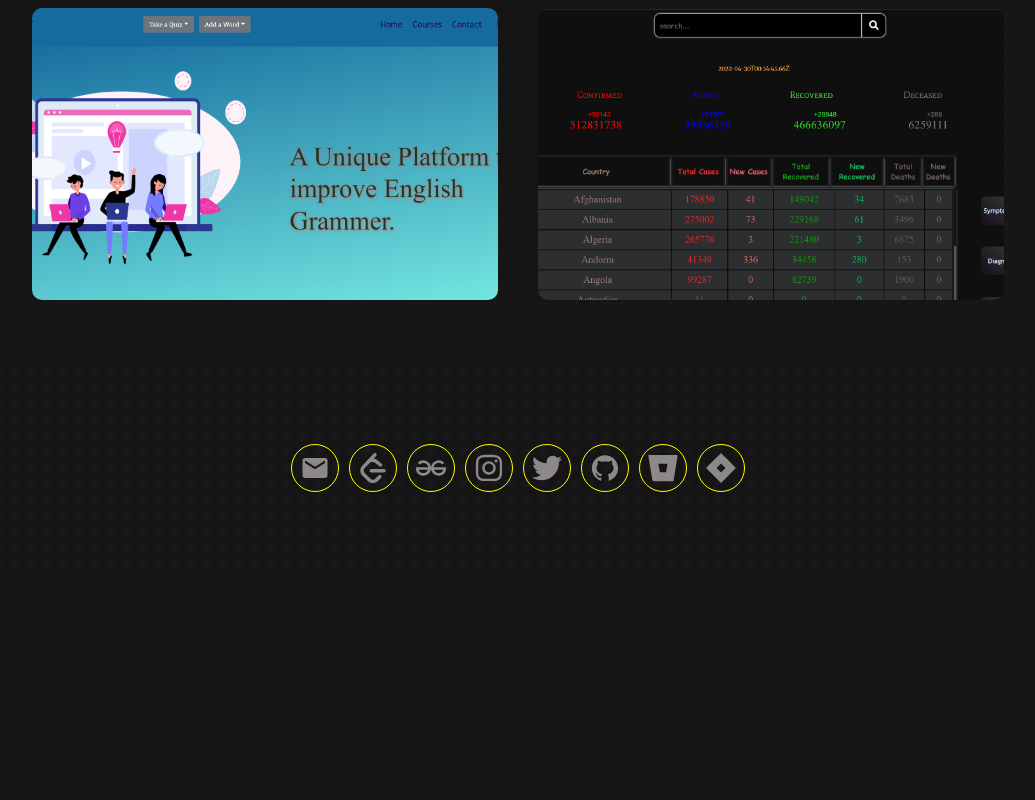
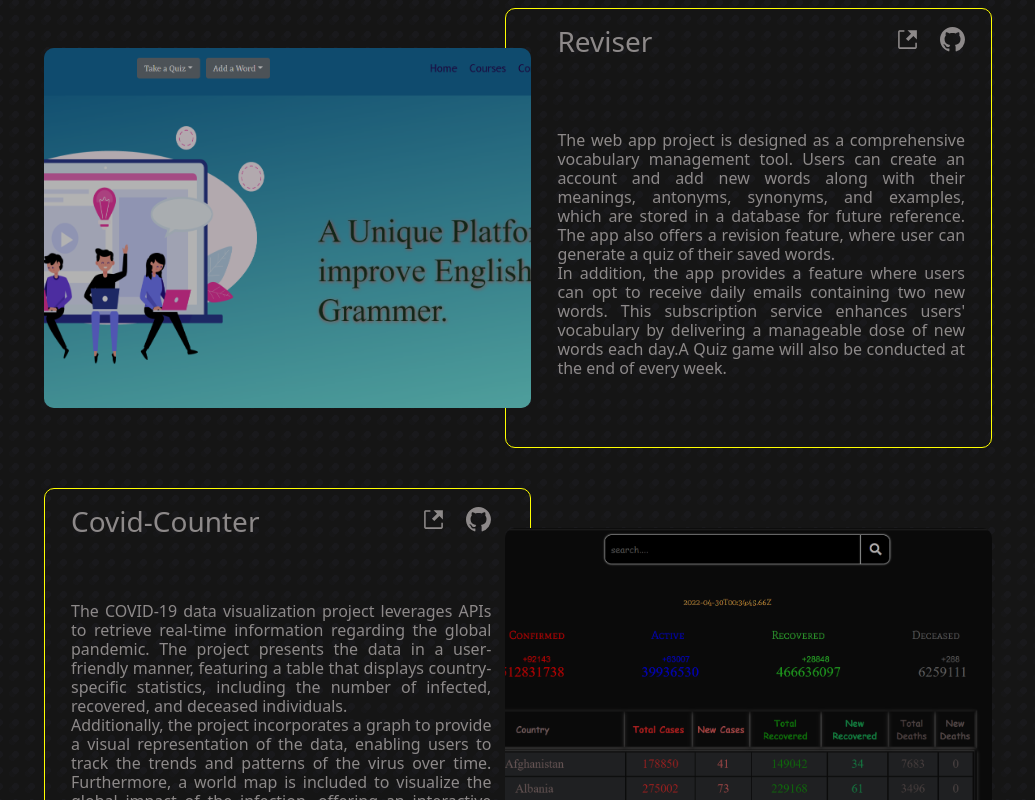
Before and after one commit to vk-0-7/Portfolio-website, a React (Create React App) app: page /projects in a window 1280 px wide. Shown: the part 1380-2180 px from the top of the page, without its empty margins (122-1157 px from the left). Before the commit the page ends 1952 px from the top, so only its background shows below. Built offline with nearby package versions, Linux system fonts and the light colour scheme; a web font is replaced by a local one.

Commit message:
updated project section

```diff
--- a/src/App.css
+++ b/src/App.css
@@ -16,6 +16,25 @@
  body{
   scroll-behavior: smooth;
  }
+
+ ::-webkit-scrollbar {
+  width: 8px;
+}
+::-webkit-scrollbar-track {
+  box-shadow: inset 0 0 5px grey;
+  /* border-radius: 10px; */
+}
+
+/* Handle */
+::-webkit-scrollbar-thumb {
+  background: var(--main-text);
+  border-radius: 10px;
+}
+
+/* Handle on hover */
+::-webkit-scrollbar-thumb:hover {
+  background: #ffffff;
+}
 
 @media (prefers-reduced-motion: no-preference) {
   .App-logo {
--- a/src/Components/About.css
+++ b/src/Components/About.css
@@ -63,6 +63,7 @@ body {
 .fourth-line span{
   color: yellow;
   font-weight: 300;
+  /* font-style: italic; */
 }
 .fourth-line a{
   text-decoration: none;
--- a/src/Components/Contact.css
+++ b/src/Components/Contact.css
@@ -7,7 +7,7 @@
 
 
 .main-body{
- position: relative;
+ position: absolute;
   height: max-content;
   width: 100vw;
   padding: 10vh 10vw;
@@ -44,7 +44,7 @@
    justify-content: space-between;
 }
 .icons a{
-  border: 1.3px solid yellow;
+  border: 1.5px solid yellow;
   padding: 8px;
   border-radius: 50%;
 }
--- a/src/Components/Projects.css
+++ b/src/Components/Projects.css
@@ -6,13 +6,9 @@
 }
 
 .main-div-projects {
-  background: radial-gradient(circle at 60% 40%, #19191c 25%, transparent 26%),
-    radial-gradient(circle at 40% 60%, #19191c80 25%, transparent 26%);
-  background-size: 1em 1em;
-  background-color: #151515;
-  opacity: 1;
+
   height: fit-content;
-  width: 100vw;
+
   position: relative;
   padding: 8vh 12vw;
 }
@@ -21,35 +17,126 @@
    text-align: center;
    color: var(--main-text);
    margin-bottom: 5vh;
-   font-family: var(--main-font);
+   font-family: var(--sec-font);
    font-size: 45px;
 }
 
-.carousel-items {
+.projects {
   height: max-content;
-  /* width: 100vw; */
-  display: grid;
-  grid-template-columns: repeat(auto-fit,minmax(220px,1fr));
-  gap: 40px;
+
 
 
 }
-.carousel-items >div{
-  aspect-ratio: 3.2/2;
-  /* box-shadow: 1.5px 1.5px 8px white; */
+.project{
+    display: flex;
+    margin-block: 5vh;
+    /* border: 1px solid red; */
+
+}
+
+
+.project_img{
+   height: 45vh;
+   width: 50%;
+   margin-block: 5vh;
+   z-index: 11;
+  position: relative;
+   left: 1vw;
+}
+
+.projects img {
+  height: 100%;
+  width: 100%;
+  border-radius: 10px;
+  object-fit: cover;
+
+  /* border-radius: 10px; */
+}
+
+
+.project_details{
+   border: 1px solid yellow;
+   border-radius: 10px;
+   z-index: 10;
+   width: 50%;
+   height: 55vh;
+   position: relative;
+   right: 1vw;
+   padding: 2vh 2vw;
+   padding-left: 4vw;
+   /* background-color: grey; */
+}
+.even{
+  display: flex;
+  flex-direction: row-reverse;
+  /* border: 1px solid red; */
+}
+.even .project_img{
+  position: relative;
+  left: -1vw !important;
+}
+
+.even .project_details{
+  right: -1vw !important;
+  padding-right: 3vw;
+  padding-left: 2vw;
+}
+
+.project_details >span{
+   display: flex;
+   justify-content: space-between;
+   color: var(--main-text);
+   height: 15%;
+}
+
+.project_details h3{
+  font-size: 28px;
+}
+.project_details a{
+  color: var(--main-text);
+}
+.aboutProject{
+  /* border: 1px solid red; */
+  height: 85%;
+  display: grid;
+  place-items: center;
+}
+.aboutProject p{
+  padding-top: 1vh;
+   font-size: 16px;
+   line-height: 19px;
+   text-align: justify;
+   color: var(--main-text);
+}
+.project_icons{
+   display: flex;
+   gap: 20px;
+}
+.project_icons svg{
+  height: 25px;
+  width: 25px;
+
+}
+
+.overlay{
+  position: absolute;
+  z-index: 100;
+  top: 0;
+  left: 0;
+  height: 100%;
+  width: 100%;
+  background-color: rgba(0, 0, 0, 0.3);
   border-radius: 10px;
 }
 
 
 
 
-.carousel-items img {
-  height: 100%;
-  width: 100%;
-  border-radius: 10px;
-  object-fit: cover;
-  /* border-radius: 10px; */
-}
+
+
+
+
+
 
 @media (max-width: 450px) {
   .main-div-projects {
--- a/src/Components/Projects.js
+++ b/src/Components/Projects.js
@@ -1,14 +1,16 @@
 import React from "react";
 import "./Projects.css";
+import { motion } from "framer-motion";
+import { useNavigate } from "react-router-dom";
 import { useState } from "react";
 import Carousel from "react-bootstrap/Carousel";
 import project1 from "../files/project1.png";
 import image3 from "../files/image3.png";
-import "@splidejs/react-splide/css";
-
-import { Splide, SplideSlide } from "@splidejs/react-splide";
+import { GoLinkExternal } from "react-icons/go";
+import { BsGithub } from "react-icons/bs";
 
 const Projects = () => {
+  const navigate = useNavigate();
   const [index, setIndex] = useState(0);
 
   const handleSelect = (selectedIndex, e) => {
@@ -20,16 +22,71 @@ const Projects = () => {
       <div className="main-div-projects" id="projects">
         <h1>Projects</h1>
 
-        <div className="carousel-items">
-          <div>
-            <a href="http://reviser-client.vercel.app/">
-              <img src={image3} alt="project 1" />
-            </a>
+        <div className="projects">
+          <div className="project">
+            <motion.div
+              className="project_img"
+              initial={{ translateX: -100 }}
+              whileInView={{ translateX: 0 }}
+              transition={{ duration: 0.4 }}
+              viewport={{ once: true }}
+            >
+                <div className="overlay"></div>
+                <img src={image3} alt="project 1" />
+
+            </motion.div>
+            <motion.div
+              className="project_details"
+              initial={{ translateX: 100 }}
+              whileInView={{ translateX: 0 }}
+              transition={{ duration: 0.4 }}
+              viewport={{ once: true }}
+            >
+              <span>
+                <h3>Reviser</h3>
+                <div className="project_icons">
+                <a href="http://reviser-client.vercel.app/" target="_blank">  <GoLinkExternal/> </a>
+                <a href="https://github.com/vk-0-7/Reviser-client"><BsGithub/></a>
+                  </div>
+              </span>
+                  <div className="aboutProject">
+                    <p>The web app project is designed as a comprehensive vocabulary management tool. Users can create an account and add new words along with their meanings, antonyms, synonyms, and examples, which are stored in a database for future reference. The app also offers a revision feature, where user can generate a quiz of their saved words. <br />
+                    In addition, the app provides a  feature where users can opt to receive daily emails containing two new words. This subscription service enhances users' vocabulary by delivering a manageable dose of new words each day.A Quiz game  will also be conducted at the end of every week.
+                    </p>
+                  </div>
+
+            </motion.div>
           </div>
-          <div >
-            <a href="http://reviser-client.vercel.app/">
-              <img src={project1} alt="project 1" />
-            </a>
+          <div className={`${"project"} ${"even"}`}>
+            <motion.div className="project_img"
+              initial={{ translateX: 100 }}
+              whileInView={{ translateX: 0 }}
+              transition={{ duration: 0.4 }}
+              viewport={{ once: true }}
+            >
+               <div className="overlay"></div>
+                <img src={project1} alt="project 1" />
+
+            </motion.div>
+            <motion.div className="project_details"
+             initial={{ translateX: -100 }}
+             whileInView={{ translateX: 0 }}
+             transition={{ duration: 0.4 }}
+             viewport={{ once: true }}
+            >
+              <span>
+                <h3>Covid-Counter</h3>
+                <div className="project_icons">
+                <a href="https://corona-count.000webhostapp.com/">  <GoLinkExternal/> </a>
+               <a href="https://github.com/vk-0-7/corona-count"><BsGithub/></a>
+                  </div>
+              </span>
+              <div className="aboutProject">
+                    <p>
+The COVID-19 data visualization project leverages APIs to retrieve real-time information regarding the global pandemic. The project presents the data in a user-friendly manner, featuring a table that displays country-specific statistics, including the number of infected, recovered, and deceased individuals. <br />
+ Additionally, the project incorporates a graph to provide a visual representation of the data, enabling users to track the trends and patterns of the virus over time. Furthermore, a world map is included to visualize the global impact of the infection, offering an interactive experience that enhances users' understanding of the magnitude and distribution of COVID-19 cases worldwide.</p>
+                  </div>
+            </motion.div>
           </div>
         </div>
       </div>
```
Also changed, not shown: src/App.js (+15 -22 lines).
